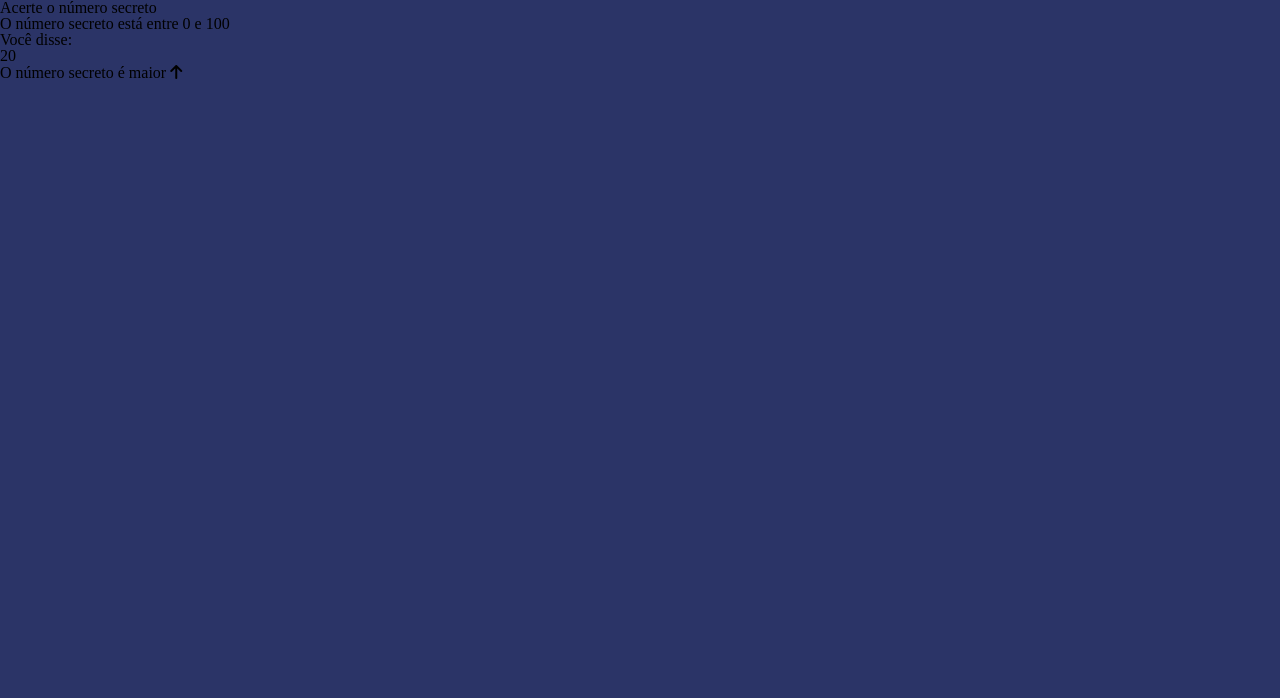
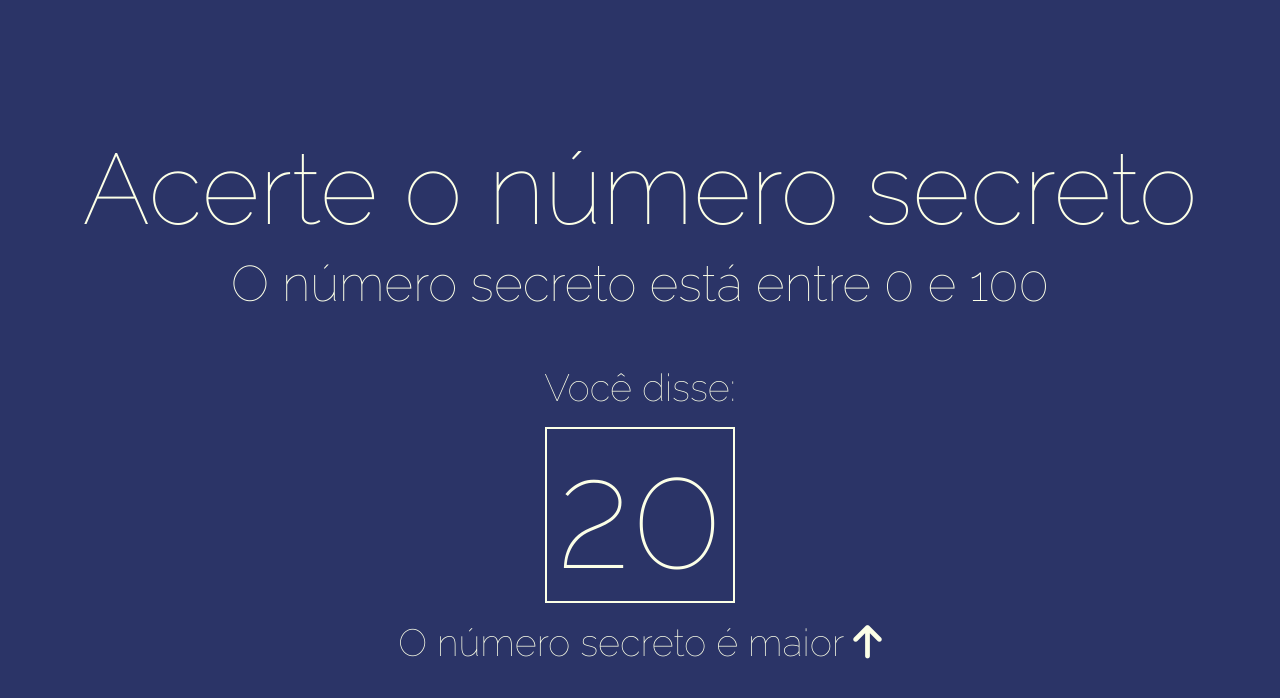
Before and after one commit to EdoardaDepine/Jogo-Numero-Secreto-Project, a plain HTML site: page index.html in a window 1280 px wide. Drawn offline with nearby package versions, Linux system fonts and the light colour scheme.

Commit message:
estilização da página concluída: alteração de background, fonte, títulos e devidos espaçamentos entre os textos

```diff
--- a/style.css
+++ b/style.css
@@ -8,4 +8,35 @@
 
 body {
   background-color: var(--bg-color);
+  color: var(--primary-color);
+  min-height: 100vh;
+  display: flex;
+  flex-direction: column;
+  align-items: center;
+  justify-content: center;
+  text-align: center;
+  margin: 0;
+  font-family: var(--font-family);
 }
+
+h1 {
+  font-size: 100px;
+}
+
+h3 {
+  font-size: 50px;
+  margin-top: 20px;
+}
+
+.mensagem {
+  font-size: 38px;
+  margin-top: 60px;
+}
+
+.box {
+  border: 2px solid var(--primary-color);
+  display: inline-block;
+  font-size: 4em;
+  padding: 10px;
+  margin: 20px;
+}
```
